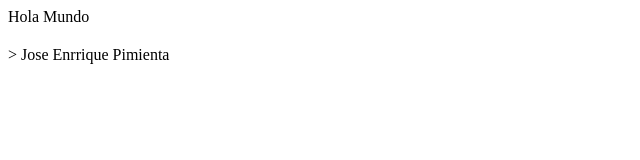
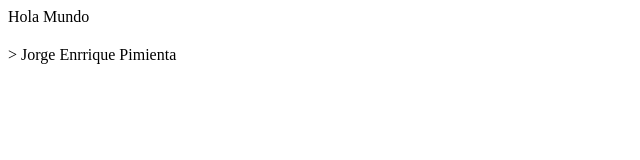
Before and after one commit to ingenierosistemas/sistemas, a plain HTML site: page index.html in a window 1280 px wide. Shown: the full height of the page, 0-640 px from the left. Drawn offline with Linux system fonts and the light colour scheme.

Commit message:
Update index.html

```diff
--- a/index.html
+++ b/index.html
@@ -6,7 +6,7 @@
 <BODY>
 <P>Hola Mundo</P>
 <h2></h2>>
-	Jose Enrrique Pimienta
+	Jorge Enrrique Pimienta
 </h2>
 </BODY>
 </HTML>
```
